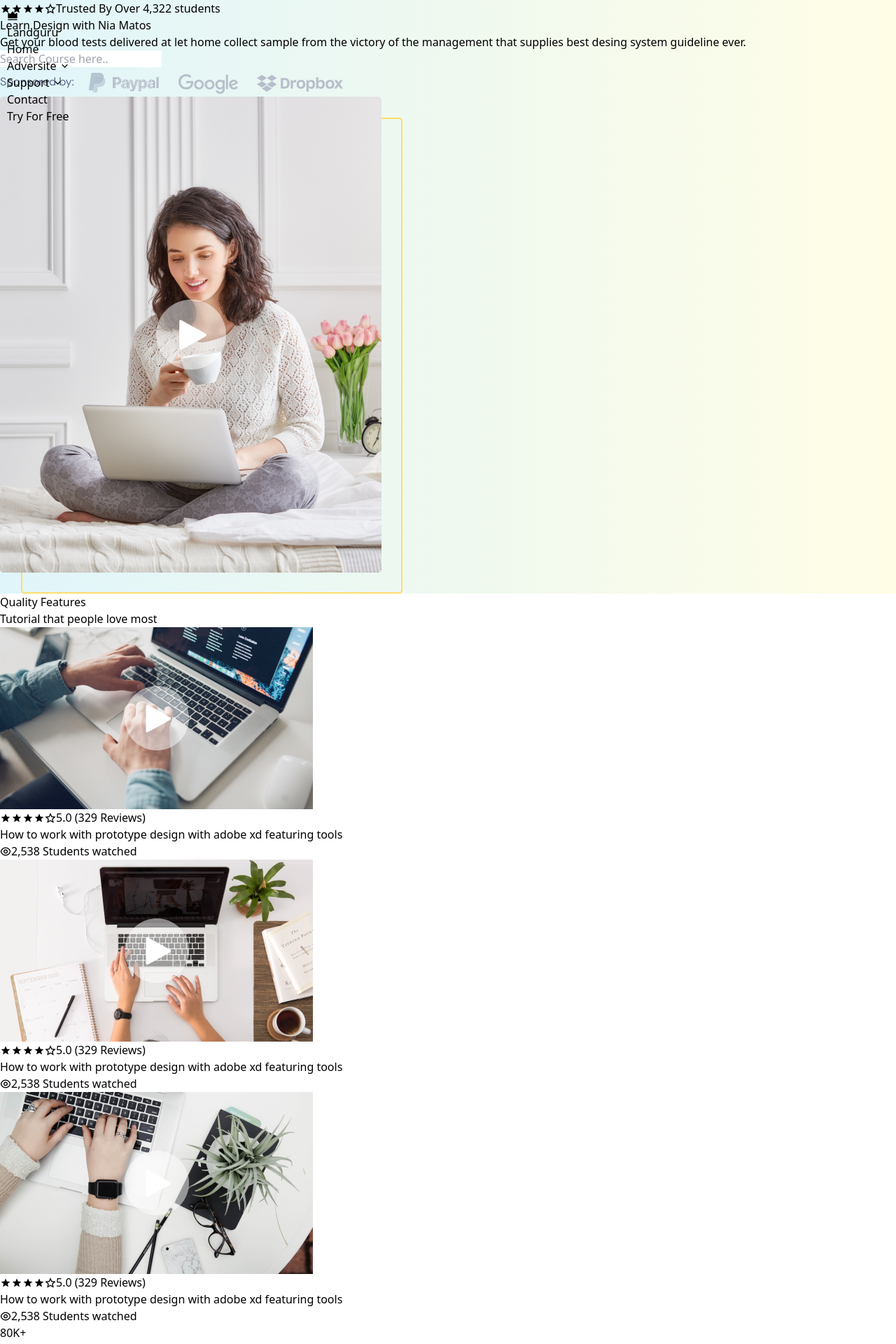
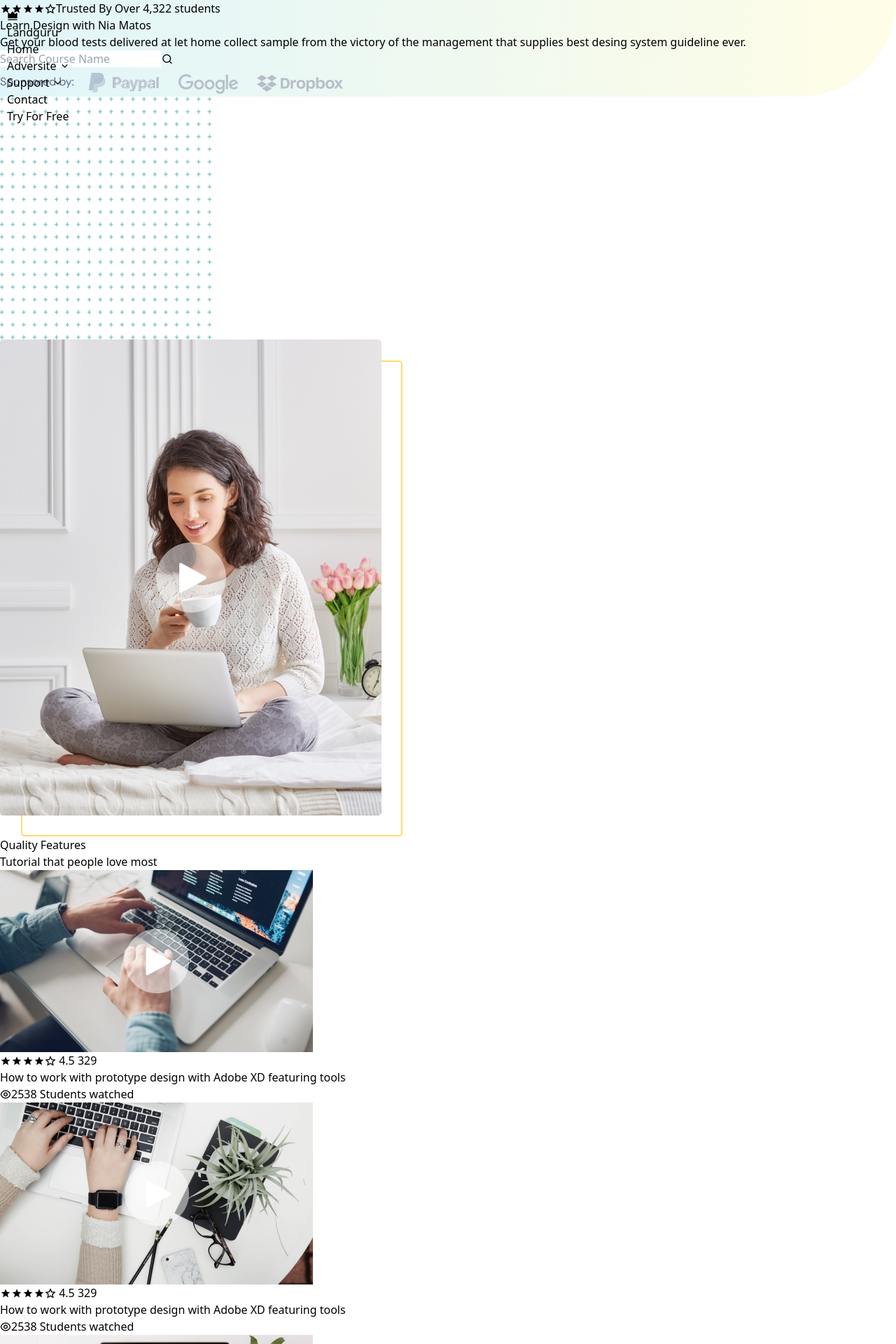
Before and after one commit to Ranveer1singh/mern_machine_test, a React (Vite) app in the folder frontend/: page / in a window 1280 px wide. Shown: the top 1920 px of the page at 70% size. Built offline with nearby package versions, Linux system fonts and the light colour scheme.

Commit message:
improve hero section

```diff
--- a/frontend/package.json
+++ b/frontend/package.json
@@ -13,6 +13,7 @@
     "@tailwindcss/vite": "^4.0.4",
     "react": "^19.0.0",
     "react-dom": "^19.0.0",
+    "react-owl-carousel": "^2.3.3",
     "swiper": "^11.2.2"
   },
   "devDependencies": {
--- a/frontend/src/App.jsx
+++ b/frontend/src/App.jsx
@@ -2,18 +2,17 @@ import React from 'react'
 // import './index.css'
 
 import Header from './component/Header'
-import HeroSection from './component/HeroSection'
 import Features from './component/Features'
 import CoreFeature from './component/CoreFeature'
-import GridBoxes from './component/GridBoxes'
 import FreeTutorial from './component/FreeTutorial'
 import Faq from './component/Faq'
+import Hero from './component/Hero'
 
 const App = () => {
   return (
     <>
     <Header/>
-    <HeroSection/>
+    <Hero/>
     <Features/>
     <CoreFeature/>
     <FreeTutorial/>
--- a/frontend/src/UI/Card.jsx
+++ b/frontend/src/UI/Card.jsx
@@ -1,14 +1,15 @@
 import React from 'react'
-import Feature1 from "../assets/images/feature1.png"
-import Feature2 from "../assets/images/feature2.png"
-import Feature3 from "../assets/images/feature3.png"
+import { reviewData } from "../assets/data/review"
+
 const Card = () => {
+  console.log(reviewData)
   return (
     <div className="card flex gap-5">
-          <div class="relative flex flex-col  bg-white hover:border-slate-300 hover:shadow-md shadow-sm border border-slate-200 rounded-lg w-80">
+      {reviewData.map((item,id)=> (
+         <div key={id} class="relative flex flex-col  bg-white hover:border-slate-300 hover:shadow-md shadow-sm border border-slate-200 rounded-lg w-80">
          <div class="relative h-56  overflow-hidden text-white ">
            <img
-             src={Feature1}   alt="card-image"
+          src={item.image}   alt="card-image"
            />
          </div>
          <div class="p-4 ">
@@ -18,71 +19,20 @@ const Card = () => {
              <i class="ri-star-s-fill  text-yellow-400"></i>
              <i class="ri-star-s-fill  text-yellow-400"></i>
              <i class="ri-star-line  text-yellow-400"></i>
-                <span className="ml-2 text-[10px]">5.0 (329 Reviews)</span>
+             <span className="ml-2 text-[10px]"> {item.rating} {" "}{item.reviews}</span>
            </div>
            <h6 class="mb-2 text-slate-800 text-md font-semibold">
-                How to work with prototype design with adobe xd featuring tools
+            {item.title}
            </h6>
          </div>
          <div class="px-4 pb-4 pt-0 mt-2">
            <i class="ri-eye-line"></i>
            <span className="ml-2 text-gray-800 text-[12px]">
-                2,538 Students watched
+            {item.studentsWatched} Students watched
            </span>
          </div>
        </div>
-          <div class="relative flex flex-col  bg-white hover:border-slate-300 hover:shadow-md shadow-sm border border-slate-200 rounded-lg w-80">
-            <div class="relative h-56  overflow-hidden text-white ">
-              <img
-             src={Feature3}   alt="card-image"
-              />
-            </div>
-            <div class="p-4 ">
-              <div className="">
-                <i class="ri-star-s-fill text-yellow-400"></i>
-                <i class="ri-star-s-fill  text-yellow-400"></i>
-                <i class="ri-star-s-fill  text-yellow-400"></i>
-                <i class="ri-star-s-fill  text-yellow-400"></i>
-                <i class="ri-star-line  text-yellow-400"></i>
-                <span className="ml-2 text-[10px]">5.0 (329 Reviews)</span>
-              </div>
-              <h6 class="mb-2 text-slate-800 text-md font-semibold">
-                How to work with prototype design with adobe xd featuring tools
-              </h6>
-            </div>
-            <div class="px-4 pb-4 pt-0 mt-2">
-              <i class="ri-eye-line"></i>
-              <span className="ml-2 text-gray-800 text-[12px]">
-                2,538 Students watched
-              </span>
-            </div>
-          </div>
-          <div class="relative flex flex-col  bg-white hover:border-slate-300 hover:shadow-md shadow-sm border border-slate-200 rounded-lg w-80">
-            <div class="relative h-56  overflow-hidden text-white ">
-              <img
-             src={Feature2}   alt="card-image"
-              />
-            </div>
-            <div class="p-4 ">
-              <div className="">
-                <i class="ri-star-s-fill text-yellow-400"></i>
-                <i class="ri-star-s-fill  text-yellow-400"></i>
-                <i class="ri-star-s-fill  text-yellow-400"></i>
-                <i class="ri-star-s-fill  text-yellow-400"></i>
-                <i class="ri-star-line  text-yellow-400"></i>
-                <span className="ml-2 text-[10px]">5.0 (329 Reviews)</span>
-              </div>
-              <h6 class="mb-2 text-slate-800 text-md font-semibold">
-                How to work with prototype design with adobe xd featuring tools
-              </h6>
-            </div>
-            <div class="px-4 pb-4 pt-0 mt-2">
-              <i class="ri-eye-line"></i>
-              <span className="ml-2 text-gray-800 text-[12px]">
-                2,538 Students watched
-              </span>
-            </div>
-          </div>
+      ))}
         </div>
   )
 }
--- /dev/null
+++ b/frontend/src/assets/data/review.js
@@ -0,0 +1,31 @@
+import Feature1 from '../images/feature1.png'
+import Feature2 from '../images/feature2.png'
+import Feature3 from '../images/feature3.png'
+
+export const reviewData = [
+
+            {
+              "id": 1,
+              "image": Feature1,
+              "rating": 4.5,
+              "reviews": 329,
+              "title": "How to work with prototype design with Adobe XD featuring tools",
+              "studentsWatched": 2538
+    },
+            {
+              "id": 2,
+              "image": Feature2,
+              "rating": 4.5,
+              "reviews": 329,
+              "title": "How to work with prototype design with Adobe XD featuring tools",
+              "studentsWatched": 2538
+    },
+            {
+              "id": 3,
+              "image": Feature3,
+              "rating": 4.5,
+              "reviews": 329,
+              "title": "How to work with prototype design with Adobe XD featuring tools",
+              "studentsWatched": 2538
+    },
+]
--- a/frontend/src/component/CoreFeature.jsx
+++ b/frontend/src/component/CoreFeature.jsx
@@ -3,9 +3,9 @@ import React from 'react'
 const CoreFeature = () => {
   return (
     <div className="container mt-10">
- <div className="flex flex-col lg:flex-row items-center justify-center gap-10 px-10 py-16 bg-gray-50">
+ <div className="flex flex-col lg:flex-row items-center justify-center gap-10 px-10 py-16 bg-gray-50 ">
       {/* Left Section - Stats Boxes */}
-      <div className="grid grid-cols-1 gap-4 grid-rows-5  ">
+      <div className="grid grid-cols-1 gap-4 grid-rows-5   ">
         <div className="bg-white shadow-md  flex flex-col  hover:border-slate-300 hover:shadow-lg rounded justify-center items-center text-center p-4 text-orange-500 text-2xl font-bold
           col-start-1 row-start-2 row-span-2" style={{
             height : "250px",
--- a/frontend/src/component/Header.jsx
+++ b/frontend/src/component/Header.jsx
@@ -3,7 +3,7 @@ import React from 'react'
 const Header = () => {
   return (
     <header>
-        <div className="container_header flex justify-around bg-transparent items-center w-full">
+        <div className="container_header flex justify-around bg-transparent  items-center w-full">
                 <div className="logo">
                     <div className="flex gap-2 items-center">
                 <i class="ri-vip-crown-fill text-2xl"></i>
--- /dev/null
+++ b/frontend/src/component/Hero.jsx
@@ -0,0 +1,67 @@
+import React from "react";
+import Logo from "../assets/images/logo.png";
+import Image1 from "../assets/images/image.png";
+import Image2 from "../assets/images/pattern.png";
+const Hero = () => {
+  return (
+    <div className="container relative">
+      <div className="main_layout w-full h-screen flex">
+        <div
+          className="left w-2/3 rounded-br-2xl background_gradient h-screen flex justify-center items-center"
+          style={{
+            borderRadius: "0px 0px 140px 0px",
+          }}
+        >
+          <div className="head_box  w-1/2 p-4   mt-4">
+            <div className="star ">
+              <i class="ri-star-s-fill"></i>
+              <i class="ri-star-s-fill"></i>
+              <i class="ri-star-s-fill"></i>
+              <i class="ri-star-s-fill"></i>
+              <i class="ri-star-line"></i>
+              <span className="text-sm pl-2">
+                Trusted By Over 4,322 students
+              </span>
+            </div>
+            <div className="title mb-2">
+              <h1 className="text-[48px] font-semibold">
+                Learn Design with Nia Matos
+              </h1>
+            </div>
+            <div className="sub_heading mb-5">
+              Get your blood tests delivered at let home collect sample from the
+              victory of the management that supplies best desing system
+              guideline ever.
+            </div>
+            <div className="search_input mt-10">
+              <div className="flex items-center w-full max-w-md p-2 bg-white rounded shadow-md border border-gray-300">
+                <input
+                  type="text"
+                  placeholder="Search Course Name"
+                  className="w-full px-4  text-gray-700 bg-transparent border-none outline-none"
+                />
+                <button className="p-2 text-gray-500 hover:text-gray-700">
+                  <i class="ri-search-line"></i>
+                </button>
+              </div>
+              <div className="logo mt-2">
+                <img src={Logo} alt="" />
+              </div>
+            </div>
+          </div>
+        </div>
+         <div className="right mt-14">
+         <div className="pattern_image absolute top-20 right-32">
+                    <img className="h-[300px] w-[300px]" src={Image2} alt="Hello" />
+                  </div>
+                  <div className="image absolute top-28 right-48 object-cover  object-center h-[450px] w-[400px]">
+                    <img className=" " src={Image1} alt="Hello" />
+                  </div>
+
+                </div>
+      </div>
+    </div>
+  );
+};
+
+export default Hero;
--- a/frontend/src/component/HeroSection.jsx
+++ /dev/null
@@ -1,75 +0,0 @@
-import React from "react";
-import Image1 from "../assets/images/image.png";
-import Image2 from "../assets/images/pattern.png";
-import Logo from "../assets/images/logo.png"
-const HeroSection = () => {
-  return (
-    <div className="container w-full h-screen  background_gradient ">
-      <div className=" grid  grid-cols-2 pt-4 ">
-        <div className="left_section   flex flex-col justify-center items-center pt-5">
-          <div className="head_box  w-1/2 p-4   mt-4">
-            <div className="star ">
-              <i class="ri-star-s-fill"></i>
-              <i class="ri-star-s-fill"></i>
-              <i class="ri-star-s-fill"></i>
-              <i class="ri-star-s-fill"></i>
-              <i class="ri-star-line"></i>
-              <span className="text-sm pl-2">
-                Trusted By Over 4,322 students
-              </span>
-            </div>
-            <div className="title mb-2">
-              <h1 className="text-[48px] font-semibold">
-                Learn Design with Nia Matos
-              </h1>
-            </div>
-            <div className="sub_heading mb-5">
-              Get your blood tests delivered at let home collect sample from the
-              victory of the management that supplies best desing system
-              guideline ever.
-            </div>
-            <div className="search_input mt-5">
-              <div class="w-full max-w-sm min-w-[200px]">
-                <div class="relative">
-                  <input
-                    type="email"
-                    class="w-full bg-white placeholder:text-slate-400 text-slate-700 text-sm border border-slate-200 rounded-md pl-3 pr-10 py-2 transition duration-300 ease focus:outline-none focus:border-slate-400 hover:border-slate-300 shadow-sm focus:shadow"
-                    placeholder="Search Course here.."
-                  />
-                  <button
-                    class="absolute right-1 top-1 rounded bg-slate-800 p-1.5 border border-transparent text-center text-sm text-white transition-all shadow-sm hover:shadow focus:bg-slate-700 focus:shadow-none active:bg-slate-700 hover:bg-slate-700 active:shadow-none disabled:pointer-events-none disabled:opacity-50 disabled:shadow-none"
-                    type="button"
-                  >
-                    <svg
-                      xmlns="http://www.w3.org/2000/svg"
-                      viewBox="0 0 16 16"
-                      fill="currentColor"
-                      class="w-4 h-4"
-                    >
-                      <path
-                        fill-rule="evenodd"
-                        d="M9.965 11.026a5 5 0 1 1 1.06-1.06l2.755 2.754a.75.75 0 1 1-1.06 1.06l-2.755-2.754ZM10.5 7a3.5 3.5 0 1 1-7 0 3.5 3.5 0 0 1 7 0Z"
-                        clip-rule="evenodd"
-                      />
-                    </svg>
-                  </button>
-                </div>
-              </div>
-              <div className="logo mt-2">
-                <img src={Logo} alt="" />
-              </div>
-            </div>
-          </div>
-        </div>
-        <div className="right_section mt-14">
-          <div className="image ">
-            <img className=" h-[500] w-[450px]" src={Image1} alt="Hello" />
-            {/* <img className="h-[300px] w-[300px]" src={Image2} alt="Hello" /> */}
-          </div>
-        </div>
-      </div>
-    </div>
-  );
-};
-
-export default HeroSection;
--- a/frontend/src/index.css
+++ b/frontend/src/index.css
@@ -15,6 +15,7 @@
 .container_header{
   padding: 10px;
   position: absolute;
+  z-index: 999;
 }
 /* ----------Hero Section----------------- */
 /* .container{
--- a/frontend/src/main.jsx
+++ b/frontend/src/main.jsx
@@ -3,6 +3,9 @@ import { createRoot } from 'react-dom/client'
 import './index.css'
 import 'swiper/css';
 import App from './App.jsx'
+import 'owl.carousel/dist/assets/owl.carousel.css';
+import 'owl.carousel/dist/assets/owl.theme.default.css';
+
 
 createRoot(document.getElementById('root')).render(
   <StrictMode>
```
Also changed, not shown: 1 other file (tests, documents, lock files or other folders). Lines whose indentation alone changed are shown as unchanged.
